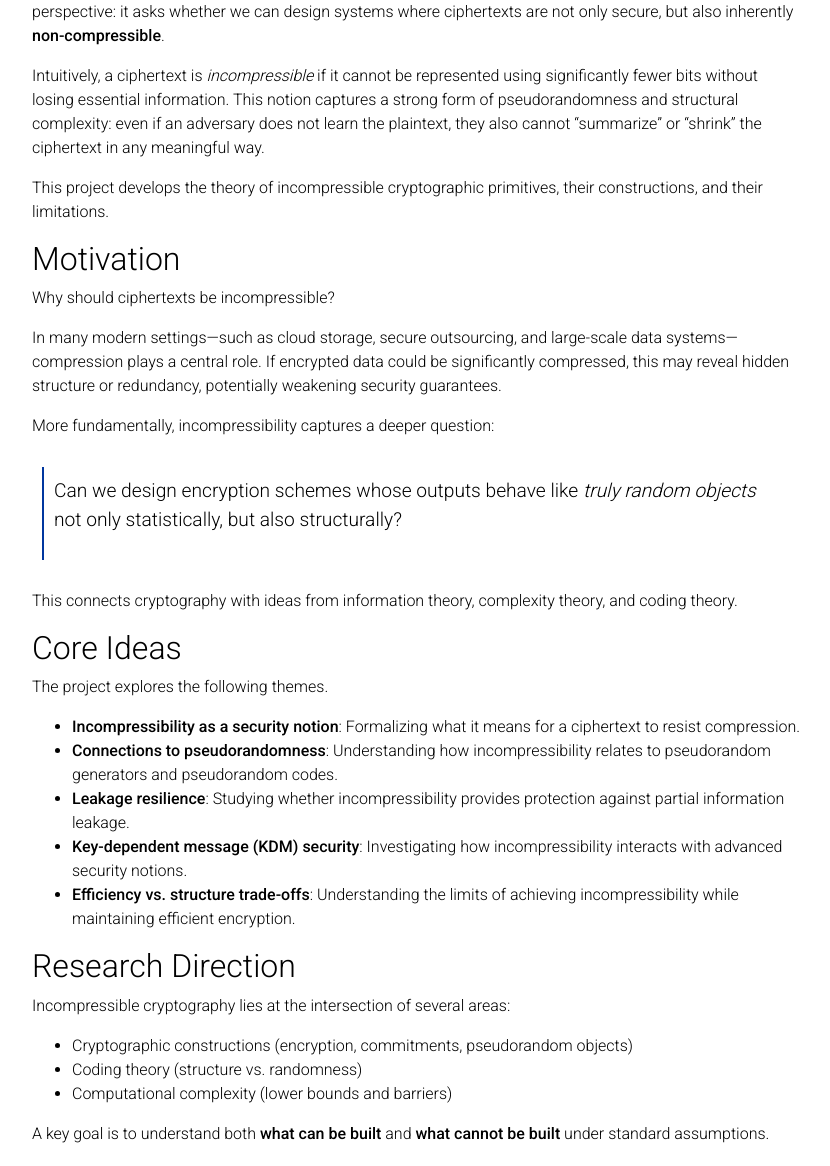
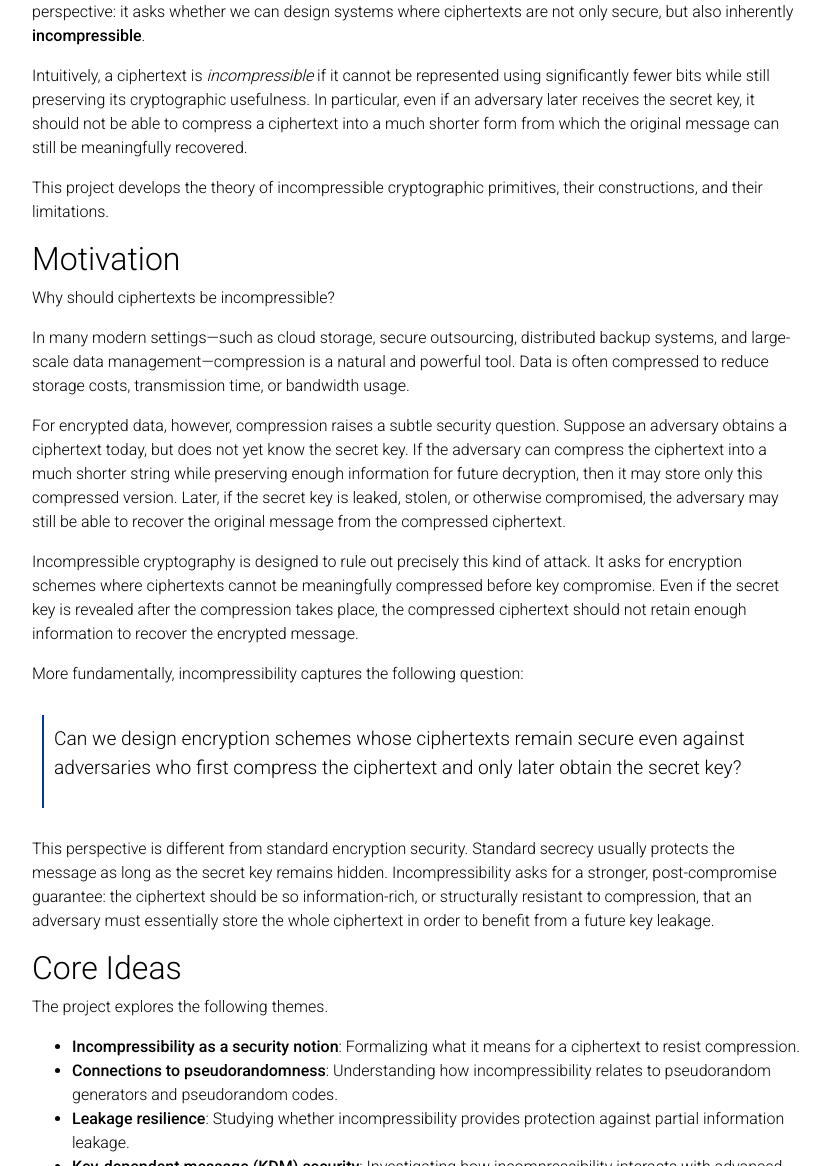
Before and after one commit to Mahe94/mahe94.github.io, a Jekyll site: the page built from _projects/2_project.md, in a window 1280 px wide and 1400 px high, scrolled down 320 px, cut to the strip 234-1400 px from the top of the window. Shown: the whole strip, without its empty margins (223-1053 px from the left). Built offline with Jekyll 4.4.1, drawn with Linux system fonts in a browser that asks for light colours; comment, search, counter and statistics services are not loaded; a style sheet for code colours, icons or effects is not loaded.

Commit message:
Update 2_project.md

```diff
--- a/_projects/2_project.md
+++ b/_projects/2_project.md
@@ -15,9 +15,9 @@ bibliography_query: "@*[project_incompressible=true]"
     </div>
 </div>
 
-Modern cryptography typically focuses on hiding *information*. Incompressible cryptography takes a different perspective: it asks whether we can design systems where ciphertexts are not only secure, but also inherently **non-compressible**.
+Modern cryptography typically focuses on hiding *information*. Incompressible cryptography takes a different perspective: it asks whether we can design systems where ciphertexts are not only secure, but also inherently **incompressible**.
 
-Intuitively, a ciphertext is *incompressible* if it cannot be represented using significantly fewer bits without losing essential information. This notion captures a strong form of pseudorandomness and structural complexity: even if an adversary does not learn the plaintext, they also cannot “summarize” or “shrink” the ciphertext in any meaningful way.
+Intuitively, a ciphertext is *incompressible* if it cannot be represented using significantly fewer bits while still preserving its cryptographic usefulness. In particular, even if an adversary later receives the secret key, it should not be able to compress a ciphertext into a much shorter form from which the original message can still be meaningfully recovered.
 
 This project develops the theory of incompressible cryptographic primitives, their constructions, and their limitations.
 
@@ -25,13 +25,17 @@ This project develops the theory of incompressible cryptographic primitives, the
 
 Why should ciphertexts be incompressible?
 
-In many modern settings—such as cloud storage, secure outsourcing, and large-scale data systems—compression plays a central role. If encrypted data could be significantly compressed, this may reveal hidden structure or redundancy, potentially weakening security guarantees.
+In many modern settings—such as cloud storage, secure outsourcing, distributed backup systems, and large-scale data management—compression is a natural and powerful tool. Data is often compressed to reduce storage costs, transmission time, or bandwidth usage.
 
-More fundamentally, incompressibility captures a deeper question:
+For encrypted data, however, compression raises a subtle security question. Suppose an adversary obtains a ciphertext today, but does not yet know the secret key. If the adversary can compress the ciphertext into a much shorter string while preserving enough information for future decryption, then it may store only this compressed version. Later, if the secret key is leaked, stolen, or otherwise compromised, the adversary may still be able to recover the original message from the compressed ciphertext.
 
-> Can we design encryption schemes whose outputs behave like *truly random objects* not only statistically, but also structurally?
+Incompressible cryptography is designed to rule out precisely this kind of attack. It asks for encryption schemes where ciphertexts cannot be meaningfully compressed before key compromise. Even if the secret key is revealed after the compression takes place, the compressed ciphertext should not retain enough information to recover the encrypted message.
 
-This connects cryptography with ideas from information theory, complexity theory, and coding theory.
+More fundamentally, incompressibility captures the following question:
+
+> Can we design encryption schemes whose ciphertexts remain secure even against adversaries who first compress the ciphertext and only later obtain the secret key?
+
+This perspective is different from standard encryption security. Standard secrecy usually protects the message as long as the secret key remains hidden. Incompressibility asks for a stronger, post-compromise guarantee: the ciphertext should be so information-rich, or structurally resistant to compression, that an adversary must essentially store the whole ciphertext in order to benefit from a future key leakage.
 
 ## Core Ideas
 
```
